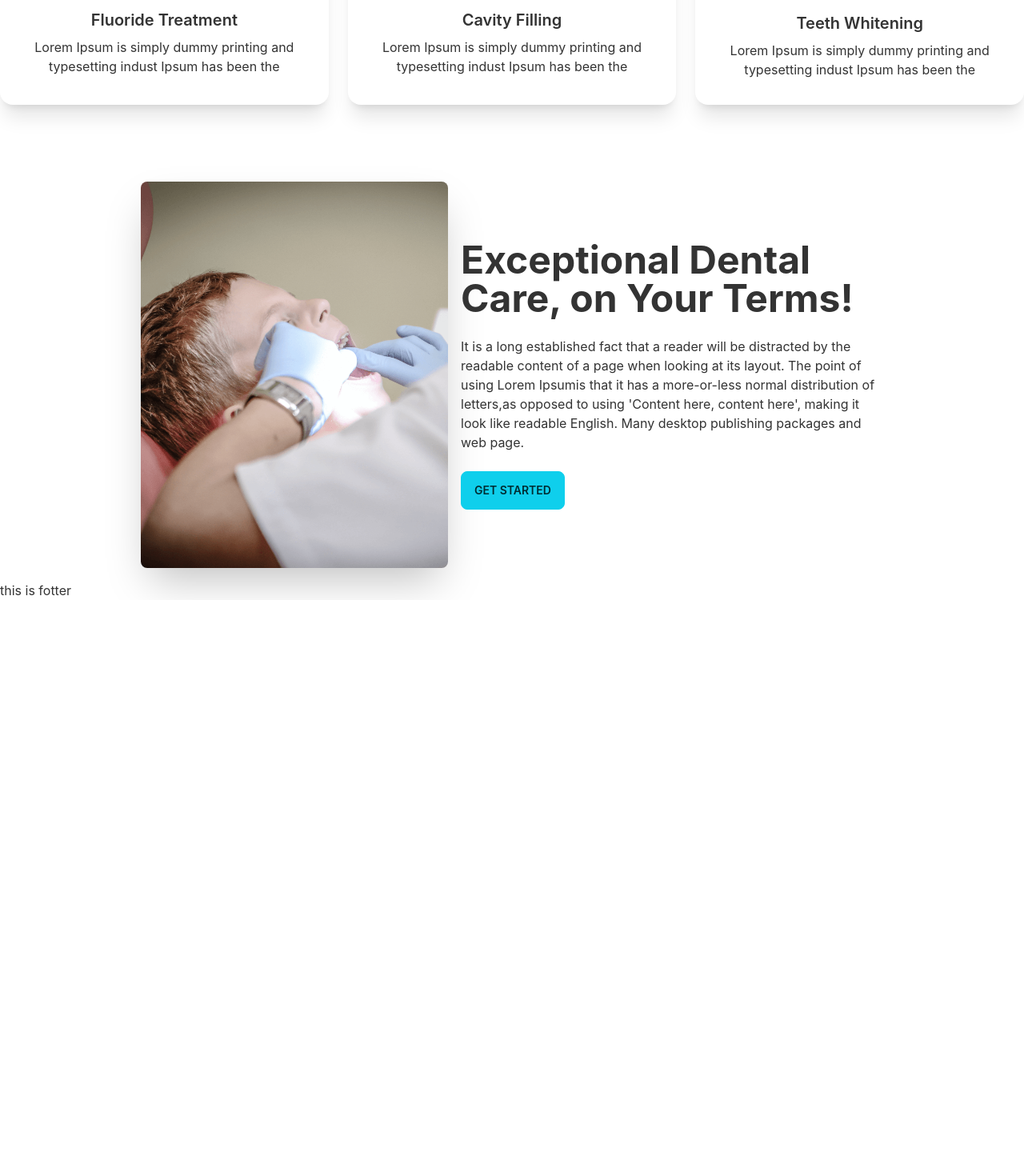
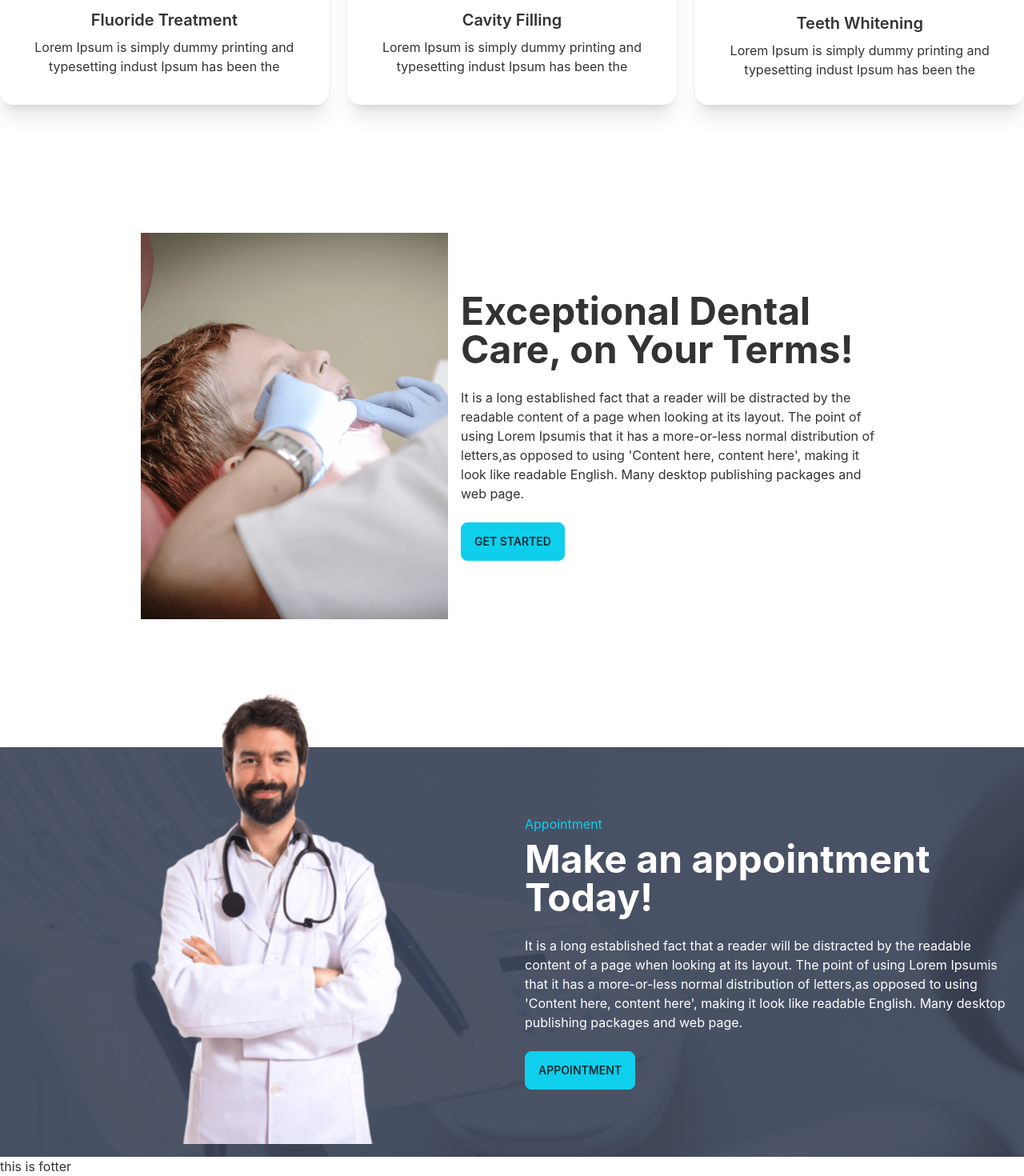
Before and after one commit to arjun1571/doctor-portal, a React (Create React App) app: page / in a window 1280 px wide. Shown: the part 1253-2723 px from the top of the page at 80% size. Before the commit the page ends 2003 px from the top, so only its background shows below. Built offline with nearby package versions, Linux system fonts and the light colour scheme.

Commit message:
make appionment section create and single butto commponent use

```diff
--- /dev/null
+++ b/src/component/Button/Button.js
@@ -0,0 +1,7 @@
+import React from "react";
+
+const Button = ({ children }) => {
+  return <button className="btn btn-primary">{children}</button>;
+};
+
+export default Button;
--- a/src/pages/Home/Banner/Banner.js
+++ b/src/pages/Home/Banner/Banner.js
@@ -1,6 +1,7 @@
 import React from "react";
 import bannerImg from "../../../assets/images/chair.png";
 import bgImage from "../../../assets/images/bg.png";
+import Button from "../../../component/Button/Button";
 
 const Banner = () => {
   const bgImag = {
@@ -21,7 +22,7 @@
             excepturi exercitationem quasi. In deleniti eaque aut repudiandae et
             a id nisi.
           </p>
-          <button className="btn btn-primary">Get Started</button>
+          <Button>Get Started !</Button>
         </div>
       </div>
     </div>
--- a/src/pages/Home/Home/Home.js
+++ b/src/pages/Home/Home/Home.js
@@ -3,6 +3,7 @@
 import CardsInfo from "../CardInfo/CardsInfo";
 import Services from "../Services/Services";
 import Tream from "../Tream/Tream";
+import MakeApionment from "../MakeApionment/MakeApionment";
 
 const Home = () => {
   return (
@@ -11,6 +12,7 @@
       <CardsInfo></CardsInfo>
       <Services></Services>
       <Tream></Tream>
+      <MakeApionment></MakeApionment>
     </div>
   );
 };
--- /dev/null
+++ b/src/pages/Home/MakeApionment/MakeApionment.js
@@ -0,0 +1,35 @@
+import React from "react";
+import doctor from "../../../assets/images/doctor.png";
+import appointment from "../../../assets/images/appointment.png";
+import Button from "../../../component/Button/Button";
+
+const MakeApionment = () => {
+  return (
+    <div className="hero mt-36" style={{ background: `url(${appointment})` }}>
+      <div className="hero-content flex-col lg:flex-row ">
+        <img
+          src={doctor}
+          className="-mt-36 lg:w-1/2  lg:block md:block hidden"
+          alt=""
+        />
+        <div>
+          <p className="text-primary mb-2">Appointment</p>
+          <h1 className="lg:text-5xl text-3xl font-bold text-white">
+            Make an appointment Today!
+          </h1>
+          <p className="lg:py-6 text-white">
+            It is a long established fact that a reader will be distracted by
+            the readable content of a page when looking at its layout. The point
+            of using Lorem Ipsumis that it has a more-or-less normal
+            distribution of letters,as opposed to using 'Content here, content
+            here', making it look like readable English. Many desktop publishing
+            packages and web page.
+          </p>
+          <Button>Appointment</Button>
+        </div>
+      </div>
+    </div>
+  );
+};
+
+export default MakeApionment;
--- a/src/pages/Home/Tream/Tream.js
+++ b/src/pages/Home/Tream/Tream.js
@@ -1,15 +1,12 @@
 import React from "react";
 import treatment from "../../../assets/images/treatment.png";
+import Button from "../../../component/Button/Button";
 
 const Tream = () => {
   return (
-    <div className="hero lg:px-40 mt-20">
+    <div className="hero lg:px-40 mt-20 lg:mt-36">
       <div className="hero-content flex-col lg:flex-row">
-        <img
-          src={treatment}
-          className="lg:max-w-sm rounded-lg shadow-2xl"
-          alt=""
-        />
+        <img src={treatment} className="lg:max-w-sm " alt="" />
         <div>
           <h1 className="text-5xl font-bold">
             Exceptional Dental Care, on Your Terms!
@@ -22,7 +19,7 @@
             here', making it look like readable English. Many desktop publishing
             packages and web page.
           </p>
-          <button className="btn btn-primary">Get Started</button>
+          <Button>Get Started</Button>
         </div>
       </div>
     </div>
```
